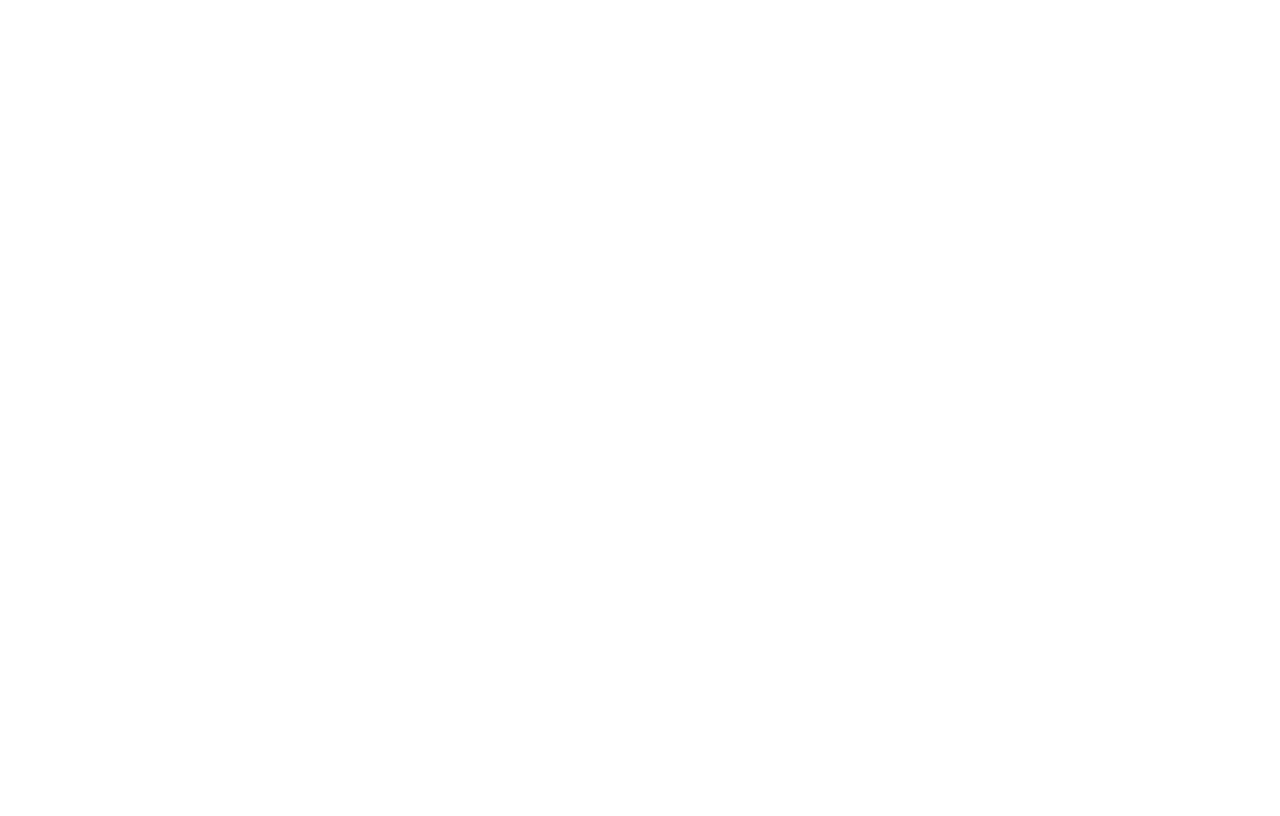
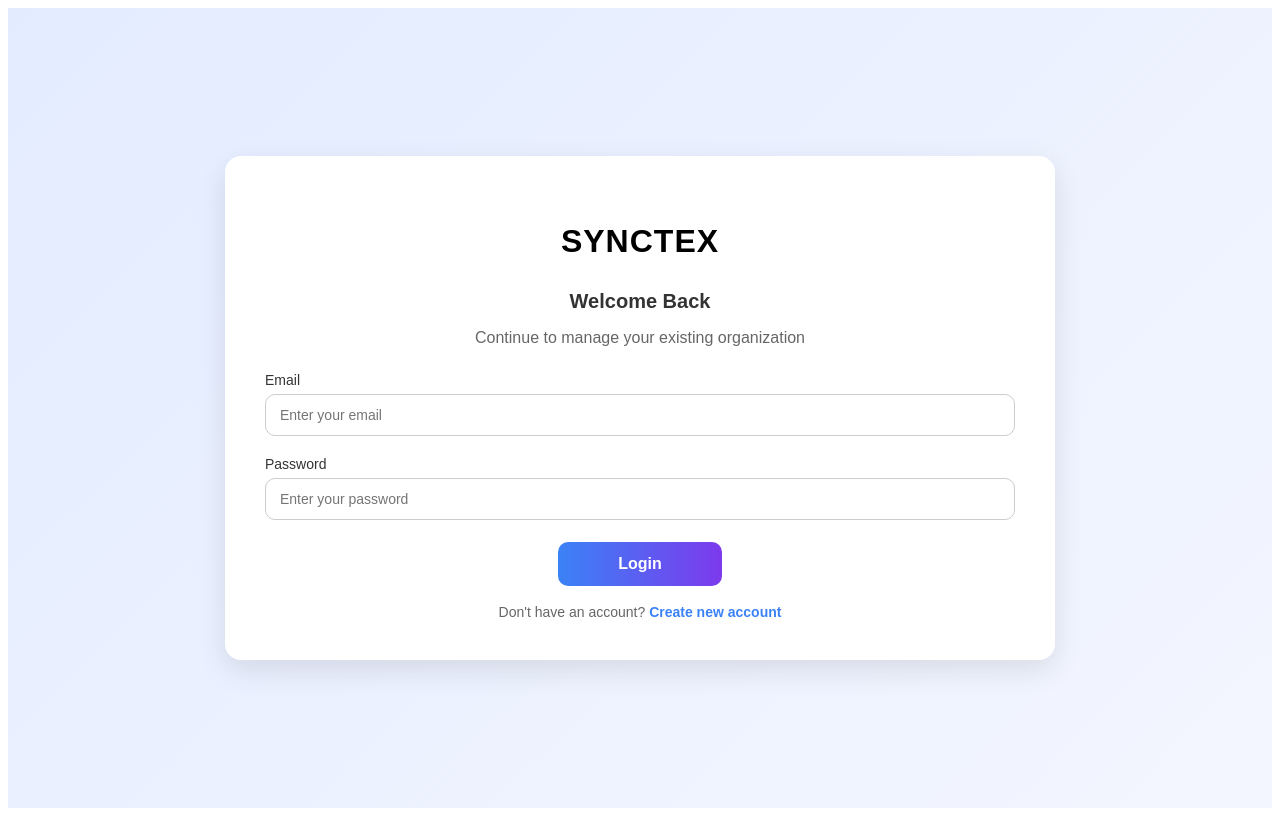
Before and after one commit to bhuwangolhar/SYNCTEX, a React (Vite) app in the folder frontend/: page /login in a window 1280 px wide. Before the commit this address had no page. Built offline with nearby package versions, Linux system fonts and the light colour scheme.

Commit message:
Create a login page

```diff
--- a/frontend/src/App.tsx
+++ b/frontend/src/App.tsx
@@ -1,6 +1,7 @@
 import { BrowserRouter, Routes, Route } from "react-router-dom";
 
 import RegisterPage from "./pages/SignupPage";
+import LoginPage from "./pages/LoginPage";
 
 function App() {
   return (
@@ -9,6 +10,7 @@
       <Routes>
 
         <Route path="/signup" element={<RegisterPage />} />
+        <Route path="/login" element={<LoginPage />} />
 
       </Routes>
 
--- /dev/null
+++ b/frontend/src/components/global/layout.css
@@ -0,0 +1,190 @@
+html, body {
+  scrollbar-width: none;
+  -ms-overflow-style: none;
+}
+
+html::-webkit-scrollbar, body::-webkit-scrollbar {
+  display: none;
+}
+
+.auth-container{
+  height:100vh;
+  display:flex;
+  justify-content:center;
+  align-items:center;
+  background:linear-gradient(135deg,#e3ecff,#f4f6ff);
+  font-family:Arial, Helvetica, sans-serif;
+}
+
+.auth-card{
+  width:750px;
+  background:white;
+  padding:40px;
+  border-radius:16px;
+  box-shadow:0 10px 30px rgba(0,0,0,0.1);
+  text-align:center;
+}
+
+.logo{
+  font-size:32px;
+  color:#000;
+  font-weight:900;
+  margin-bottom:4px;
+  letter-spacing:1px;
+}
+
+.auth-card h1{
+  margin-top:30px;
+  margin-bottom:2px;
+  font-size:20px;
+  font-weight:600;
+  color:#333;
+}
+
+.auth-card p{
+  color:#666;
+  margin-bottom:25px;
+}
+
+.form-grid{
+  display:grid;
+  grid-template-columns:1fr 1fr;
+  gap:20px;
+  text-align:left;
+}
+
+.form-grid label{
+  display:block;
+  margin-bottom:6px;
+  font-size:14px;
+  color:#333;
+  font-weight:500;
+}
+
+.form-grid input{
+  width:100%;
+  padding:12px 14px;
+  border-radius:10px;
+  border:1px solid #ccc;
+  font-size:14px;
+  box-sizing:border-box;
+  outline:none;
+  transition:border-color 0.2s;
+}
+
+.form-grid input:focus{
+  border-color:#3b82f6;
+}
+
+.form-group{
+  text-align:left;
+  margin-bottom:20px;
+}
+
+.form-group label{
+  display:block;
+  margin-bottom:6px;
+  font-size:14px;
+  color:#333;
+  font-weight:500;
+}
+
+.form-group input{
+  width:100%;
+  padding:12px 14px;
+  border-radius:10px;
+  border:1px solid #ccc;
+  font-size:14px;
+  box-sizing:border-box;
+  outline:none;
+  transition:border-color 0.2s;
+}
+
+.form-group input:focus{
+  border-color:#3b82f6;
+}
+
+.terms-row{
+  margin-top:20px;
+  display:flex;
+  align-items:center;
+  gap:8px;
+  text-align:left;
+}
+
+.terms-row input[type="checkbox"]{
+  width:16px;
+  height:16px;
+  accent-color:#3b82f6;
+  cursor:pointer;
+  flex-shrink:0;
+}
+
+.terms-row label{
+  font-size:14px;
+  color:#555;
+}
+
+.terms-row a{
+  color:#3b82f6;
+  text-decoration:none;
+  font-weight:500;
+}
+
+.terms-row a:hover{
+  text-decoration:underline;
+}
+
+.submit-btn-wrapper{
+  margin-top:22px;
+  display:flex;
+  justify-content:center;
+}
+
+.submit-btn{
+  padding:13px 60px;
+  border:none;
+  border-radius:10px;
+  background:linear-gradient(90deg,#3b82f6,#7c3aed);
+  color:white;
+  font-size:16px;
+  font-weight:600;
+  cursor:pointer;
+  transition:opacity 0.2s;
+}
+
+.submit-btn:hover{
+  opacity:0.9;
+}
+
+.signin-row{
+  margin-top:18px;
+  font-size:14px;
+  color:#666;
+}
+
+.signin-row a{
+  color:#3b82f6;
+  font-weight:600;
+  text-decoration:none;
+}
+
+.signin-row a:hover{
+  text-decoration:underline;
+}
+
+.signup-row{
+  margin-top:18px;
+  font-size:14px;
+  color:#666;
+}
+
+.signup-row a{
+  color:#3b82f6;
+  font-weight:600;
+  text-decoration:none;
+}
+
+.signup-row a:hover{
+  text-decoration:underline;
+}
--- /dev/null
+++ b/frontend/src/pages/LoginPage.tsx
@@ -0,0 +1,91 @@
+import { useState } from "react";
+import { useNavigate } from "react-router-dom";
+import "../components/global/layout.css";
+
+export default function LoginPage() {
+  const navigate = useNavigate();
+
+  const [form, setForm] = useState({
+    email: "",
+    password: ""
+  });
+
+  const handleChange = (e: any) => {
+    setForm({
+      ...form,
+      [e.target.name]: e.target.value
+    });
+  };
+
+  const handleSubmit = async (e: any) => {
+    e.preventDefault();
+
+    const res = await fetch("http://localhost:5000/api/auth/login", {
+      method: "POST",
+      headers: {
+        "Content-Type": "application/json"
+      },
+      body: JSON.stringify({
+        email: form.email,
+        password: form.password
+      })
+    });
+
+    const data = await res.json();
+
+    if (data.token) {
+      localStorage.setItem("token", data.token);
+      navigate("/dashboard");
+    } else {
+      alert(data.message || "Login failed");
+    }
+  };
+
+  return (
+    <div className="auth-container">
+
+      <div className="auth-card">
+
+        <h2 className="logo">SYNCTEX</h2>
+        <h1>Welcome Back</h1>
+        <p>Continue to manage your existing organization</p>
+
+        <form onSubmit={handleSubmit}>
+
+          <div className="form-group">
+            <label>Email</label>
+            <input
+              name="email"
+              type="email"
+              placeholder="Enter your email"
+              onChange={handleChange}
+            />
+          </div>
+
+          <div className="form-group">
+            <label>Password</label>
+            <input
+              name="password"
+              type="password"
+              placeholder="Enter your password"
+              onChange={handleChange}
+            />
+          </div>
+
+          <div className="submit-btn-wrapper">
+            <button type="submit" className="submit-btn">
+              Login
+            </button>
+          </div>
+
+          <div className="signup-row">
+            Don't have an account? <a href="/signup">Create new account</a>
+          </div>
+
+        </form>
+
+      </div>
+
+    </div>
+  );
+}
--- a/frontend/src/pages/SignupPage.tsx
+++ b/frontend/src/pages/SignupPage.tsx
@@ -1,6 +1,6 @@
 import { useState } from "react";
 import { useNavigate } from "react-router-dom";
-import "../components/global/card.css";
+import "../components/global/layout.css";
 
 export default function RegisterPage() {
   const navigate = useNavigate();
```
